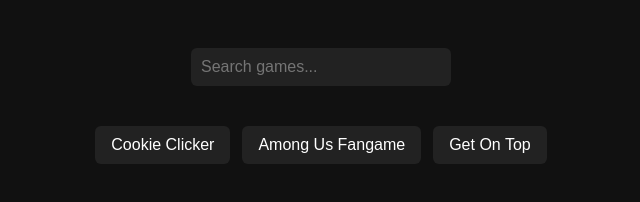
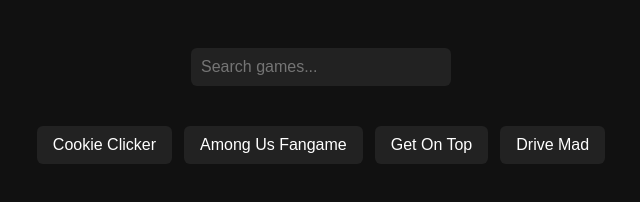
Before and after one commit to pixelpill/GojoCatGames, a plain HTML site: page index.html in a window 1280 px wide. Shown: the whole page, without its empty margins (319-959 px from the left). Drawn offline with Linux system fonts and the light colour scheme.

Commit message:
Update index.html

```diff
--- a/index.html
+++ b/index.html
@@ -62,6 +62,7 @@
 		<a class="game-link" href="CookieClicker.html">Cookie Clicker</a>
 		<a class="game-link" href="AmongUs.html">Among Us Fangame</a>
 		<a class="game-link" href="GetOnTop.html">Get On Top</a>
+		<a class="game-link" href="DriveMad.html">Drive Mad</a>
 		<!-- Add more buttons here -->
 	</div>
 
```
